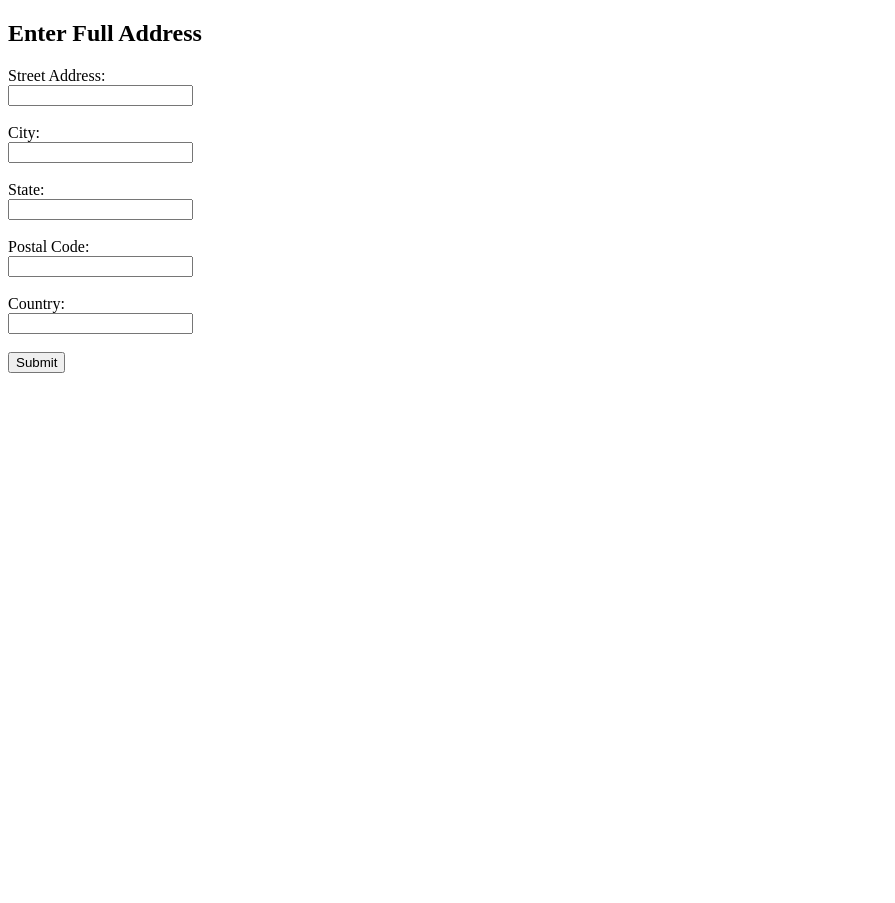
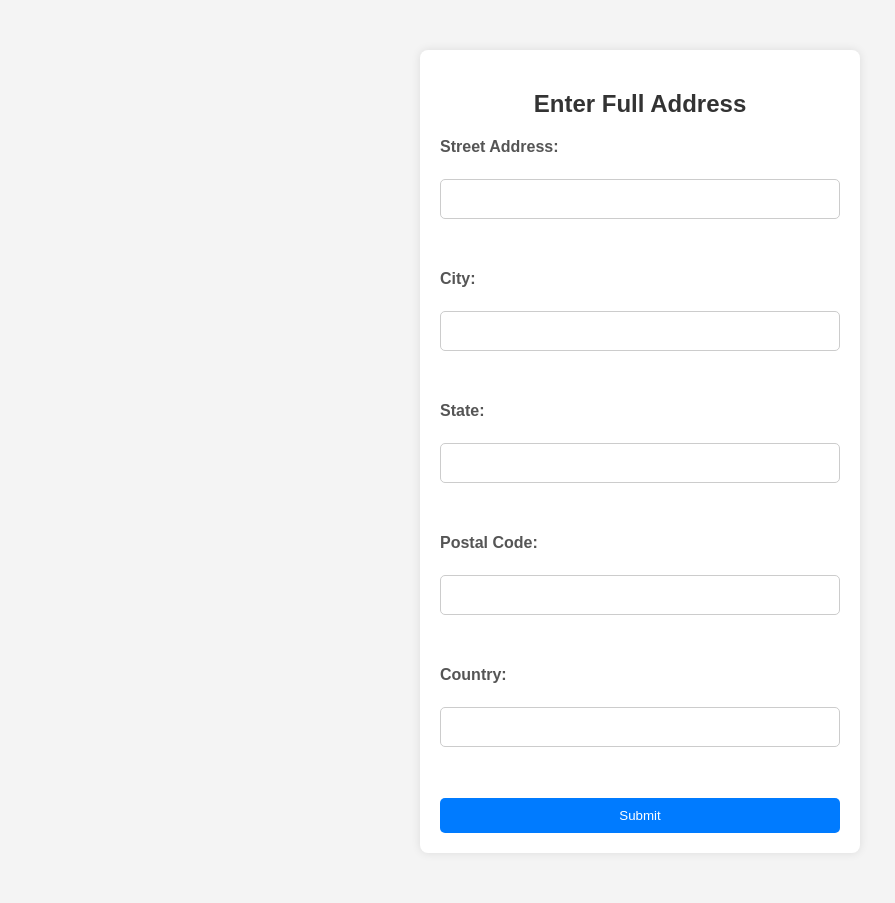
Before and after one commit to louellajanebaslao/baslao-pdo-crud-2, a PHP site: page /it28-admin/pay_add/address.php?paymentId=1 in a window 1280 px wide. Shown: the whole page, without its empty margins (0-895 px from the left). Before the commit the page ends 373 px from the top, so only its background shows below. Run offline with PHP 8.4, Linux system fonts and the light colour scheme.

Commit message:
added css

```diff
--- a/it28-admin/pay_add/address.php
+++ b/it28-admin/pay_add/address.php
@@ -36,8 +36,68 @@ if ($_SERVER["REQUEST_METHOD"] == "POST") {
     <meta charset="UTF-8">
     <meta name="viewport" content="width=device-width, initial-scale=1.0">
     <title>Address Form</title>
+    <style>
+        body {
+            font-family: Arial, sans-serif;
+            background-color: #f4f4f4;
+            margin: 0;
+            padding: 0;
+        }
+
+        .container {
+            max-width: 400px;
+            margin: 50px auto;
+            padding: 20px;
+            background-color: #fff;
+            border-radius: 8px;
+            box-shadow: 0 0 10px rgba(0, 0, 0, 0.1);
+        }
+
+        h2 {
+            text-align: center;
+            margin-bottom: 20px;
+            color: #333;
+        }
+
+        form {
+            display: flex;
+            flex-direction: column;
+        }
+
+        label {
+            font-weight: bold;
+            margin-bottom: 5px;
+            color: #555;
+        }
+
+        input[type="text"] {
+            width: 100%;
+            padding: 10px;
+            margin-bottom: 15px;
+            border: 1px solid #ccc;
+            border-radius: 5px;
+            box-sizing: border-box;
+            font-size: 16px;
+        }
+
+        input[type="submit"] {
+            width: auto;
+            padding: 10px 20px;
+            background-color: #007bff;
+            color: #fff;
+            border: none;
+            border-radius: 5px;
+            cursor: pointer;
+            transition: background-color 0.3s ease;
+        }
+
+        input[type="submit"]:hover {
+            background-color: #0056b3;
+        }
+    </style>
 </head>
 <body>
+    <div class="container">
         <h2>Enter Full Address</h2>
         <form action="<?php echo htmlspecialchars($_SERVER["PHP_SELF"]); ?>?paymentId=<?php echo $_GET['paymentId']; ?>" method="post">
             <label for="streetAddress">Street Address:</label><br>
@@ -57,5 +117,6 @@ if ($_SERVER["REQUEST_METHOD"] == "POST") {
 
             <input type="submit" value="Submit">
         </form>
+    </div>
 </body>
 </html>
```
Lines whose indentation alone changed are shown as unchanged.
